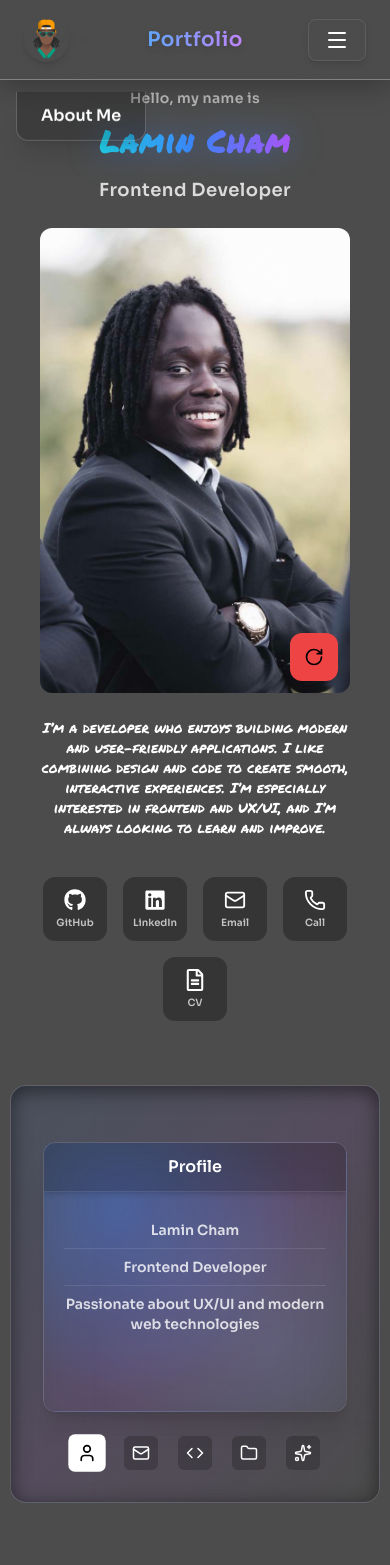
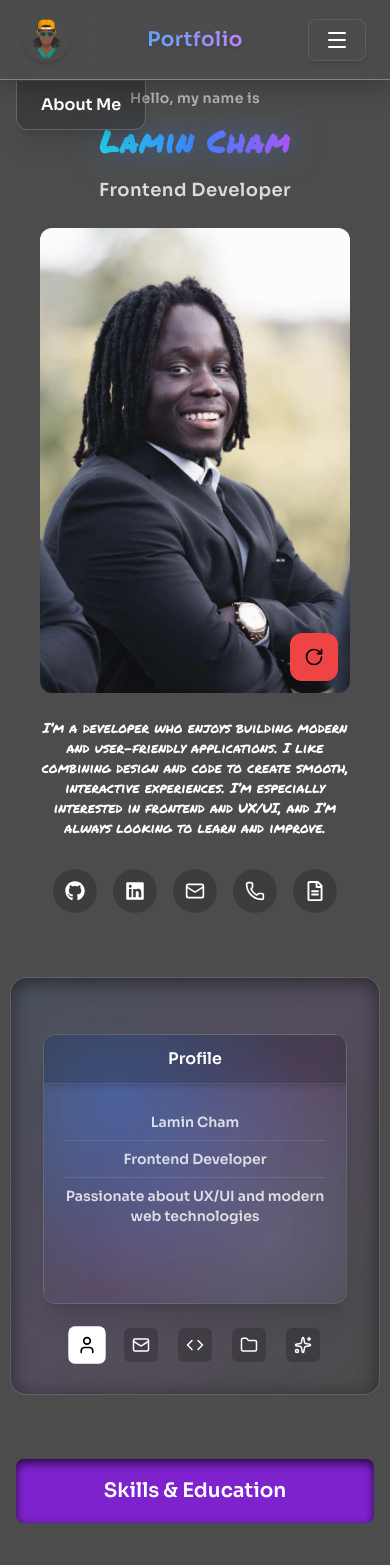
Before and after one commit to chamL/lamincham-portfolio, a Next.js app: page / in a window 390 px wide. Shown: the top 1565 px of the page. Built offline with nearby package versions, Linux system fonts and the light colour scheme.

Commit message:
fixed mobile interactions

```diff
--- a/app/components/portfolio/components/ui/IconButton.tsx
+++ b/app/components/portfolio/components/ui/IconButton.tsx
@@ -6,28 +6,40 @@ type Props = {
   label: string;
 };
 
-export function IconButton({ icon, href, download, label }: Props) {
+export function IconButton({ icon, href, color = "", download, label }: Props) {
   return (
+    <div className="relative group flex flex-col items-center">
       <a
         href={href}
         download={download}
         target={download ? undefined : "_blank"}
         rel="noopener noreferrer"
+        className={`
+                    p-3 rounded-full bg-black/20 text-white
+                    transition-all duration-300 hover:scale-110
+                    ${color}
+                `}
+      >
+        {icon}
+      </a>
+
+      {/* TOOLTIP */}
+      <span
         className="
-        flex flex-col items-center justify-center
-        w-16 h-16
-        rounded-xl
-        bg-black/30 text-white
-        active:scale-90
-        transition
-        touch-manipulation
+                    absolute top-full mt-2
+                    px-2 py-1 text-xs rounded-md
+
+                    bg-black/80 text-white whitespace-nowrap
+
+                    opacity-0 translate-y-1
+                    group-hover:opacity-100 group-hover:translate-y-0
+
+                    transition-all duration-300
+                    pointer-events-none
                 "
       >
-      {icon}
-
-      <span className="text-[10px] mt-1 opacity-70">
         {label}
       </span>
-    </a>
+    </div>
   );
 }
--- a/app/components/portfolio/components/ui/SosialsButtons.tsx
+++ b/app/components/portfolio/components/ui/SosialsButtons.tsx
@@ -4,36 +4,41 @@ import { IconButton } from "./IconButton";
 
 function SosialsButtons() {
     return (
-        <div className="flex justify-center gap-4 mt-4 flex-wrap">
+        <div className="flex justify-center gap-4 mt-2">
             <IconButton
-                icon={<FaGithub size={22} />}
+                icon={<FaGithub size={20} />}
                 href="https://github.com/ChamL"
+                color="hover:text-white"
                 label="GitHub"
             />
 
             <IconButton
-                icon={<FaLinkedin size={22} />}
+                icon={<FaLinkedin size={20} />}
                 href="https://www.linkedin.com/in/lamin-cham-8986a132a/"
+                color="hover:text-blue-400"
                 label="LinkedIn"
             />
 
             <IconButton
-                icon={<Mail size={22} />}
+                icon={<Mail size={20} />}
                 href="mailto:..."
+                color="hover:text-yellow-400"
                 label="Email"
             />
 
             <IconButton
-                icon={<Phone size={22} />}
+                icon={<Phone size={20} />}
                 href="tel:..."
-                label="Call"
+                color="hover:text-green-400"
+                label="+47 45 485 535"
             />
 
             <IconButton
-                icon={<FaRegFileAlt size={22} />}
+                icon={<FaRegFileAlt size={20} />}
                 href="/cv/Lamin_CV.pdf"
+                color="hover:text-purple-400"
                 download
-                label="CV"
+                label="Download CV"
             />
         </div>
     );
```
Lines whose indentation alone changed are shown as unchanged.
